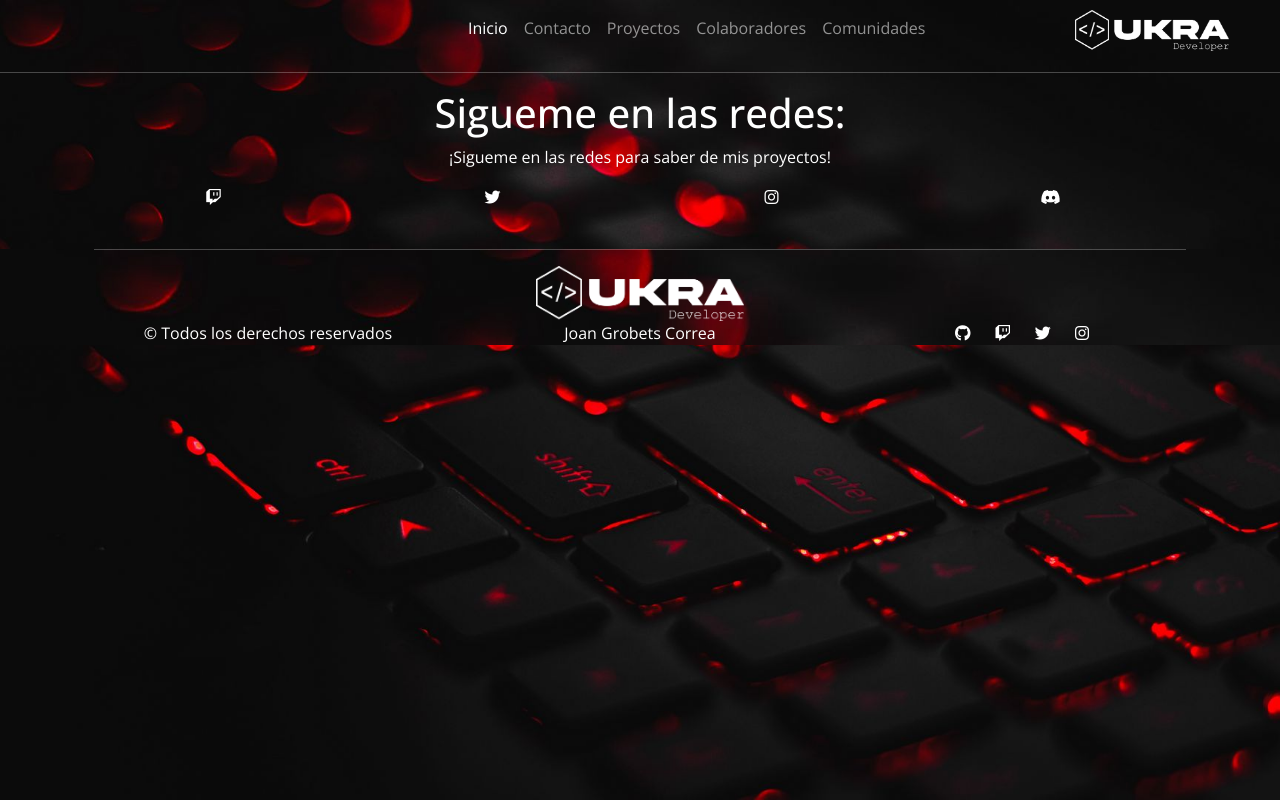
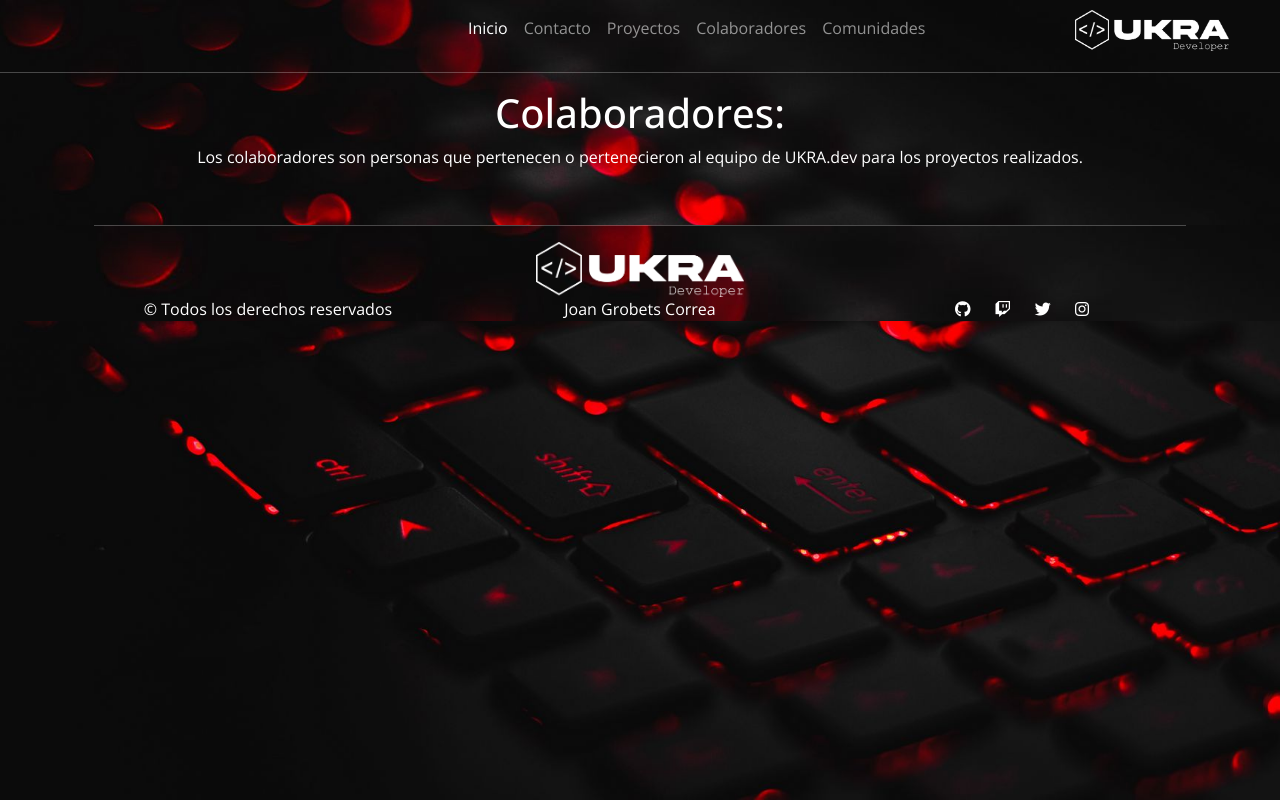
Before and after one commit to iUkra/proyecto_coder, a website: page pages/colaboradores.html in a window 1280 px wide. Drawn offline with nearby package versions, Linux system fonts and the light colour scheme.

Commit message:
Update colaboradores.html

```diff
--- a/pages/colaboradores.html
+++ b/pages/colaboradores.html
@@ -11,7 +11,6 @@
   <link href="https://cdn.jsdelivr.net/npm/bootstrap@5.0.2/dist/css/bootstrap.min.css" rel="stylesheet"
     integrity="sha384-EVSTQN3/azprG1Anm3QDgpJLIm9Nao0Yz1ztcQTwFspd3yD65VohhpuuCOmLASjC" crossorigin="anonymous">
   <link rel="stylesheet" href="../css/main.css">
-
 </head>
 
 <body>
@@ -53,19 +52,12 @@
     <section>
       <div class="container">
         <div class="row col">
-          <h1>Sigueme en las redes:</h1>
+          <h1>Colaboradores:</h1>
           <div class="col">
-            <p>¡Sigueme en las redes para saber de mis proyectos!</p>
+            <p>Los colaboradores son personas que pertenecen o pertenecieron al equipo de UKRA.dev para los proyectos realizados.</p>
           </div>
           <div class="row">
-            <a class="linkRedes col" href="https://twitch.com/iUkra" target="_blank"><i
-                class="icon fa-brands fa-twitch "></i></a>
-            <a class="linkRedes col" href="https://twitter.com/Ukraniano_" target="_blank"><i
-                class="icon fa-brands fa-twitter "></i></a>
-            <a class="linkRedes col" href="https://www.instagram.com/ukraniano._/" target="_blank"><i
-                class="icon fa-brands fa-instagram "></i></a>
-            <a class="linkRedes col" href="https://discord.gg/stpAWPxexW" target="_blank"><i
-                class="icon fa-brands fa-discord "></i></a>
+
           </div>
         </div>
       </div>
```
